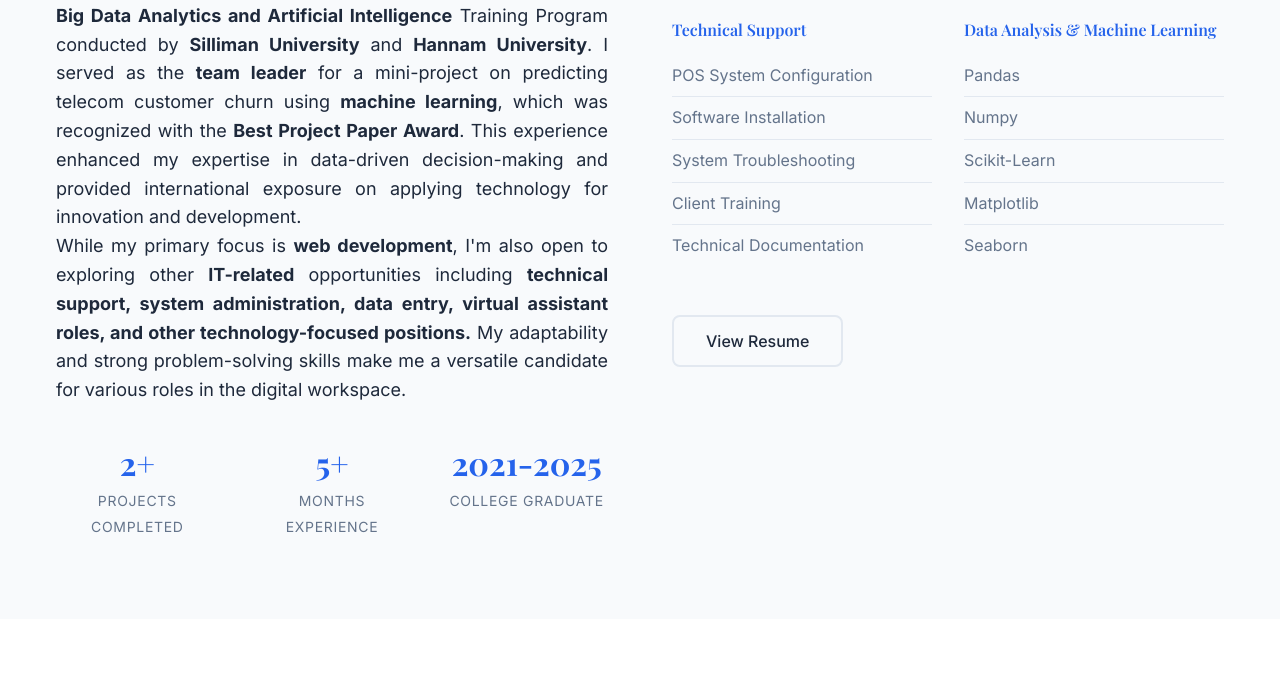
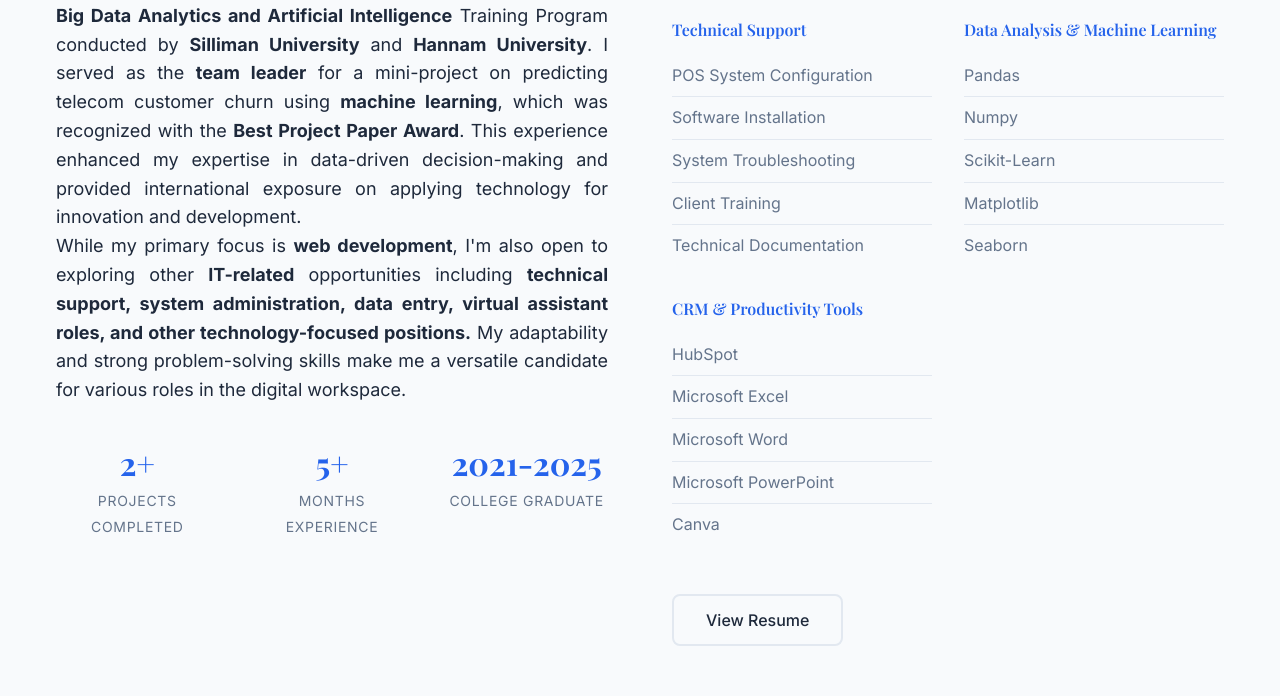
Before and after one commit to bench-b/benjieborinaga.github.io, a plain HTML site: page index.html in a window 1280 px wide. Shown: the part 1419-2115 px from the top of the page. Drawn offline with nearby package versions, Linux system fonts and the light colour scheme.

Commit message:
Productivity Tools

```diff
--- a/index.html
+++ b/index.html
@@ -163,6 +163,16 @@ While my primary focus is <b>web development</b>, I'm also open to exploring oth
                                 <li>Seaborn</li>
                             </ul>
                         </div>
+                        <div class="skill-category">
+                            <h4>CRM & Productivity Tools</h4>
+                            <ul>
+                                <li>HubSpot</li>
+                                <li>Microsoft Excel</li>
+                                <li>Microsoft Word</li>
+                                <li>Microsoft PowerPoint</li>
+                                <li>Canva</li>
+                            </ul>
+                        </div>
                     </div>
                     <a href="Resume.pdf" class="btn btn-outline download-cv">View Resume</a>
                 </div>
@@ -170,7 +180,8 @@ While my primary focus is <b>web development</b>, I'm also open to exploring oth
         </div>
     </section>
 
-    <!-- Portfolio Section -->
+
+    <!-- Education Section -->
     <section id="portfolio" class="portfolio">
         <div class="container">
             <div class="section-header">
@@ -280,7 +291,6 @@ While my primary focus is <b>web development</b>, I'm also open to exploring oth
             </div>
         </div>
     </section>
-
     <!-- Services Section -->
     <section id="services" class="services">
         <div class="container">
```
